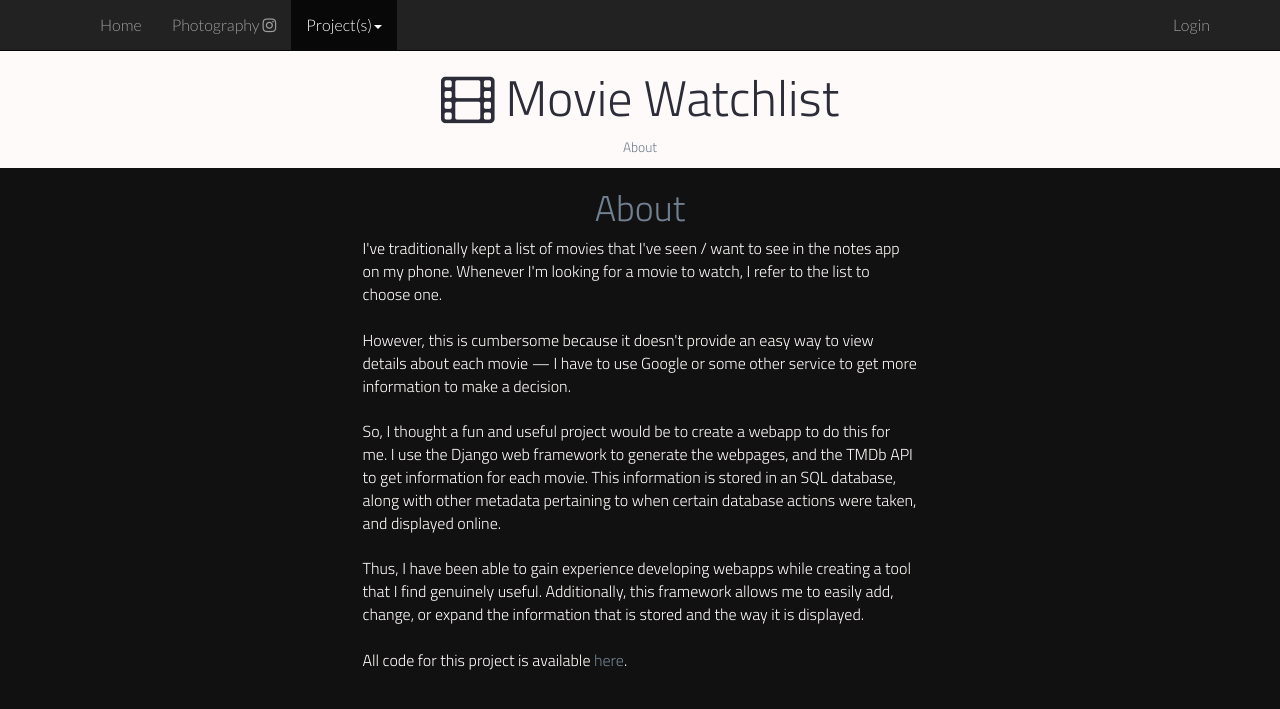
After one commit to thomas2711/movie-watchlist, a Django app: template templates/movies/about.html in a window 1280 px wide. The commit adds this page. Shown: the top 709 px of the page. Run offline with Django 3.2, Linux system fonts and the light colour scheme; the template is opened without the code that fills it, so the values that code supplies are empty; some libraries are stand-ins or nearby versions.

Commit message:
Added 'about' page

```diff
--- /dev/null
+++ b/templates/movies/about.html
@@ -0,0 +1,27 @@
+{% extends "movies/index.html" %}
+{% load static %}
+
+{% block main %}
+
+<div style="padding-top:0%;">
+    <div class="container">
+        <div class="row">
+            <div class="col-lg-6 col-lg-offset-3">
+                <h1 class="centered" style="color:slategrey;">About</h1>
+                <span>
+                    I've traditionally kept a list of movies that I've seen / want to see in the notes app on my phone. Whenever I'm looking for a movie to watch, I refer to the list to choose one.
+                    <br><br>
+                    However, this is cumbersome because it doesn't provide an easy way to view details about each movie &mdash; I have to use Google or some other service to get more information to make a decision.
+                    <br><br>
+                    So, I thought a fun and useful project would be to create a webapp to do this for me. I use the Django web framework to generate the webpages, and the TMDb API to get information for each movie. This information is stored in an SQL database, along with other metadata pertaining to when certain database actions were taken, and displayed online.
+                    <br><br>
+                    Thus, I have been able to gain experience developing webapps while creating a tool that I find genuinely useful. Additionally, this framework allows me to easily add, change, or expand the information that is stored and the way it is displayed.
+                    <br><br>
+                    All code for this project is available <a href="https://github.com/thomas2711/movie-watchlist" target="_blank">here</a>.
+                </span>
+            </div>
+        </div>
+    </div>
+</div>
+
+{% endblock %}
--- a/templates/movies/index.html
+++ b/templates/movies/index.html
@@ -71,6 +71,7 @@
 						<i class="fa fa-film" aria-hidden="true"></i>
 						Movie Watchlist
 					</h1>
+					<a href="{% url 'movies:about' %}"class="small">About</a>
     			</div>
     		</div>
     	</div>
--- a/urls.py
+++ b/urls.py
@@ -15,4 +15,5 @@ urlpatterns = [
     url(r'^import_list$', views.import_list, name='import_list'),
     url(r'^login_user$', views.login_user, name='login_user'),
     url(r'^logout_user$', views.logout_user, name='logout_user'),
+    url(r'^about$', views.about, name='about'),
 ]
--- a/views.py
+++ b/views.py
@@ -97,6 +97,8 @@ def logout_user(request):
     logout(request)
     return HttpResponseRedirect(reverse('movies:index'))
 
+def about(request):
+    return render(request, 'movies/about.html')
 
 def add(request):
     if not request.user.is_authenticated:
```
